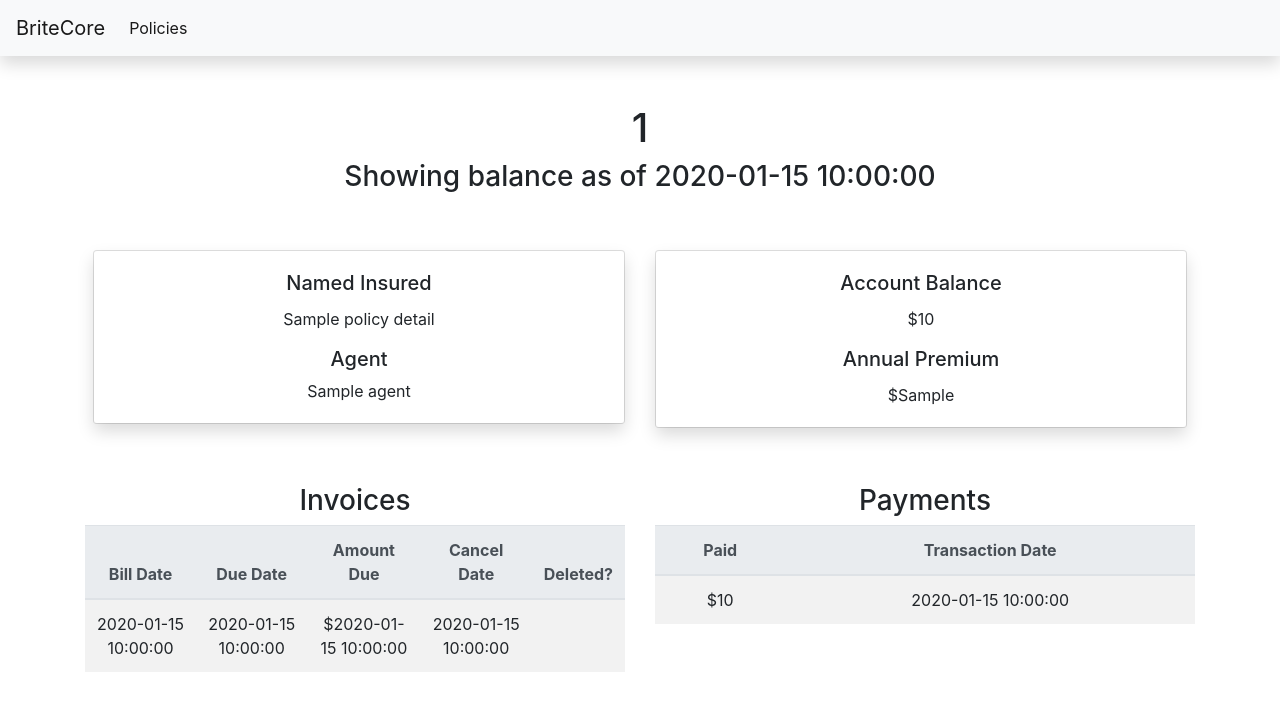
After one commit to EdwinP7/OpsProject, a Flask app: template accounting/templates/policy_detail.html in a window 1280 px wide. The commit adds this page. Shown: the top 711 px of the page. Run offline with Flask 3, Linux system fonts and the light colour scheme; the template is opened without the code that fills it: most values are stand-ins (such as "Sample title", 1, 10 or a date in 2020); some libraries are stand-ins or nearby versions.

Commit message:
10, 11. Add a front-end to the project with ability to view policy information

```diff
--- a/accounting/models.py
+++ b/accounting/models.py
@@ -26,7 +26,7 @@ class Policy(db.Model):
         self.annual_premium = annual_premium
 
     invoices = db.relation('Invoice', primaryjoin="Invoice.policy_id==Policy.id")
-
+    payments = db.relation('Payment', primaryjoin="Payment.policy_id==Policy.id")
 
 class Contact(db.Model):
     __tablename__ = 'contacts'
--- /dev/null
+++ b/accounting/templates/base.html
@@ -0,0 +1,36 @@
+<!doctype html>
+<html lang="en">
+<head>
+  <meta charset="utf-8">
+  <title>Policy Viewer</title>
+  <meta name="description" content="Ops Engineering Project for BriteCore">
+  <meta name="author" content="Edwin Perea">
+  <!--[if lt IE 9]>
+<script src="http://html5shiv.googlecode.com/svn/trunk/html5.js"></script>
+<![endif]-->
+  <link rel="stylesheet" href="https://stackpath.bootstrapcdn.com/bootstrap/4.2.1/css/bootstrap.min.css" integrity="sha384-GJzZqFGwb1QTTN6wy59ffF1BuGJpLSa9DkKMp0DgiMDm4iYMj70gZWKYbI706tWS" crossorigin="anonymous">
+  <script src="https://code.jquery.com/jquery-3.3.1.slim.min.js" integrity="sha384-q8i/X+965DzO0rT7abK41JStQIAqVgRVzpbzo5smXKp4YfRvH+8abtTE1Pi6jizo" crossorigin="anonymous"></script>
+  <script src="https://cdnjs.cloudflare.com/ajax/libs/popper.js/1.14.6/umd/popper.min.js" integrity="sha384-wHAiFfRlMFy6i5SRaxvfOCifBUQy1xHdJ/yoi7FRNXMRBu5WHdZYu1hA6ZOblgut" crossorigin="anonymous"></script>
+  <script src="https://stackpath.bootstrapcdn.com/bootstrap/4.2.1/js/bootstrap.min.js" integrity="sha384-B0UglyR+jN6CkvvICOB2joaf5I4l3gm9GU6Hc1og6Ls7i6U/mkkaduKaBhlAXv9k" crossorigin="anonymous"></script>
+</head>
+<body>
+  <nav class="navbar navbar-expand-lg navbar-light bg-light shadow">
+    <a class="navbar-brand" href="/">BriteCore</a>
+    <button class="navbar-toggler" type="button" data-toggle="collapse" data-target="#navbarSupportedContent" aria-controls="navbarSupportedContent" aria-expanded="false" aria-label="Toggle navigation">
+      <span class="navbar-toggler-icon"></span>
+    </button>
+
+    <div class="collapse navbar-collapse" id="navbarSupportedContent">
+      <ul class="navbar-nav mr-auto">
+        <li class="nav-item active">
+          <a class="nav-link" href="/policies/">Policies <span class="sr-only">(current)</span></a>
+        </li>
+      </ul>
+    </div>
+  </nav>
+  <div class="container mx-auto text-center mt-5">
+    {% block content %}
+    {% endblock %}
+  </div>
+</body>
+</html>
--- /dev/null
+++ b/accounting/templates/policy_detail.html
@@ -0,0 +1,83 @@
+{% extends 'base.html' %}
+
+{% block content %}
+<h1>{{policy_details.policy_number}}</h1>
+
+<h3>Showing balance as of {{policy_details.date}}</h3>
+
+<div class="row mt-5 p-2">
+    <div class="col-sm-6">
+        <div class="card">
+            <div class="card-body shadow">
+                <h5 class="card-title">Named Insured</h5>
+                <p class="card-text">{{policy_details.named_insured}}</p>
+                <h5>Agent</h5>
+                <p class="card-text">{{policy_details.agent}}</p>
+            </div>
+        </div>
+    </div>
+    <div class="col-sm-6">
+        <div class="card">
+            <div class="card-body shadow">
+                <h5 class="card-title">Account Balance</h5>
+                <p class="card-text">${{policy_details.account_balance}}</p>
+                <h5 class="card-title">Annual Premium</h5>
+                <p class="card-text">${{policy_details.annual_premium}}</p>
+            </div>
+        </div>
+    </div>
+</div>
+
+<div class="row mt-5">
+    <!-- Invoices Grid -->
+    <div class="col-md-6 grid">
+        <h3>Invoices</h3>
+        <table class="table table-striped">
+        <thead class="thead-light">
+            <tr>
+            <th scope="col">Bill Date</th>
+            <th scope="col">Due Date</th>
+            <th scope="col">Amount Due</th>
+            <th scope="col">Cancel Date</th>
+            <th scope="col">Deleted?</th>
+            </tr>
+        </thead>
+        <tbody>
+            {% for invoice in policy_details.invoices %}
+            <tr>
+            <td>{{ invoice.bill_date }}</th>
+            <td>{{ invoice.due_date }}</td>
+            <td>${{ invoice.amount_due }}</td>
+            <td>{{ invoice.cancel_date }}</td>
+            <td>{{ invoice.deleted }}</td>
+            </tr>
+            {% endfor %}
+        </tbody>
+        </table>
+    </div>
+    <!-- End Invoices Grid -->
+
+    <!-- Payments Grid -->
+    <div class="col-md-6 grid">
+        <h3>Payments</h3>
+        <table class="table table-striped">
+        <thead class="thead-light">
+            <tr>
+            <th scope="col">Paid</th>
+            <th scope="col">Transaction Date</th>
+            </tr>
+        </thead>
+        <tbody>
+            {% for payment in policy_details.payments %}
+            <tr>
+            <td>${{ payment.amount_paid }}</th>
+            <td>{{ payment.transaction_date }}</td>
+            </tr>
+            {% endfor %}
+        </tbody>
+        </table>
+    </div>
+    <!-- End Payments Grid -->
+
+</div>
+{% endblock %}
```
Also changed, not shown: accounting/static/accounting/js/PolicyViewModel.js (added, +28 -0 lines), accounting/templates/index.html (+12 -15 lines), accounting/templates/policies.html (added, +21 -0 lines), accounting/utils.py (+11 -0 lines), accounting/views.py (+46 -1 lines), README.md (added).
